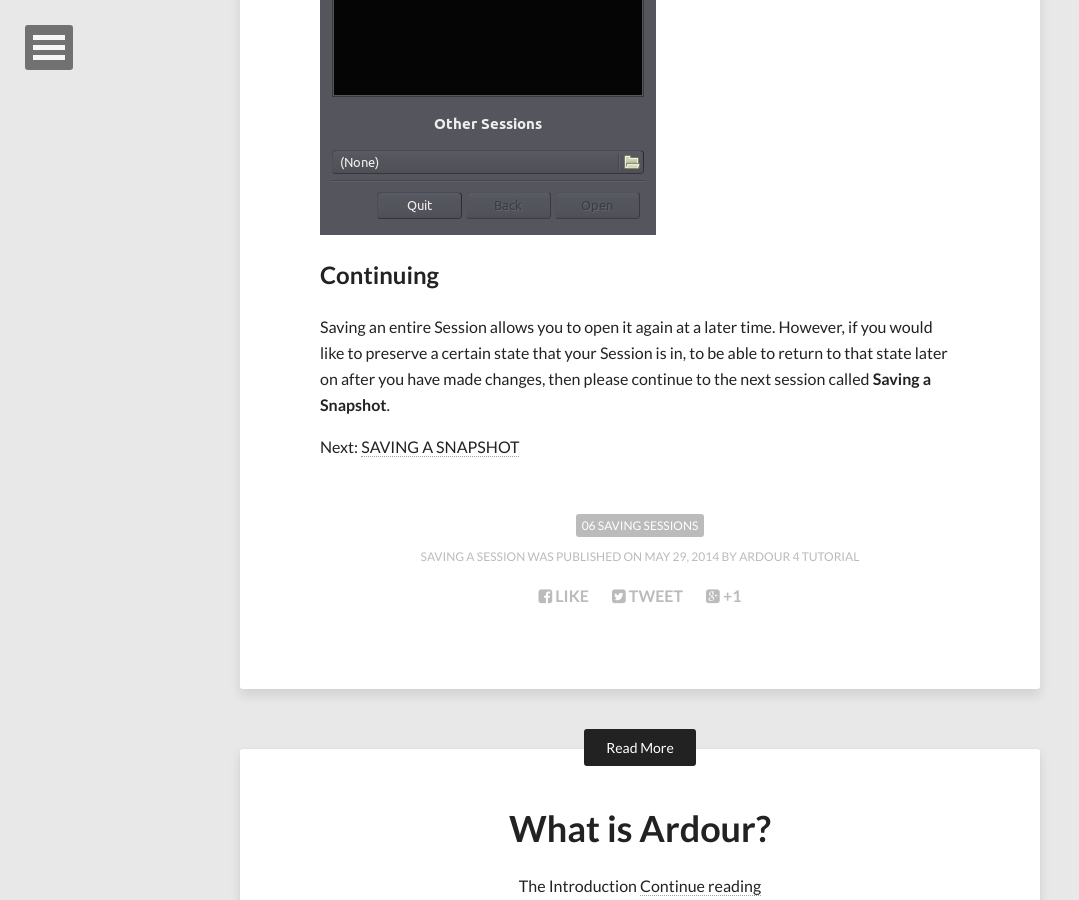
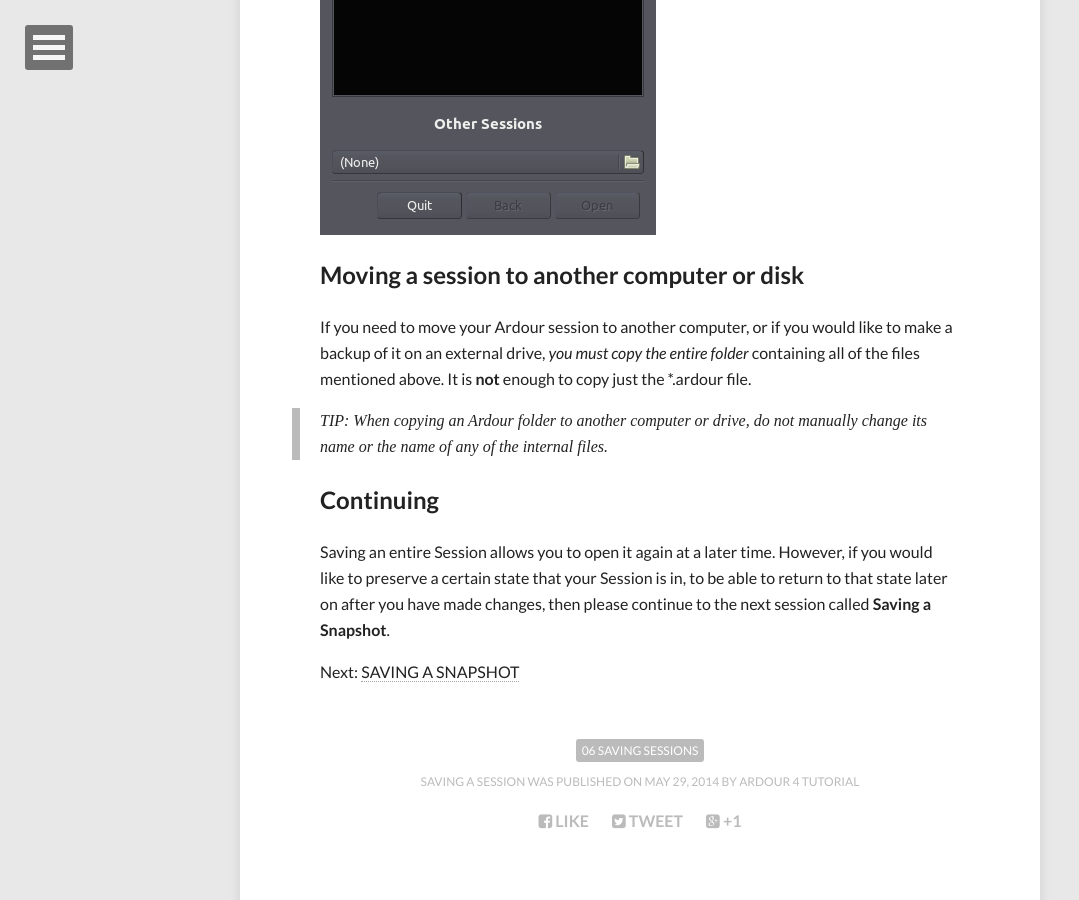
Before and after one commit to brunoruviaro/ardour4-tutorial, a Jekyll site: the page built from _posts/2014-05-29-saving-a-session.md, in a window 1280 px wide and 900 px high, scrolled down 2072 px. Shown: the whole window, without its empty margins (0-1079 px from the left). Built offline with Jekyll 4.4.1, drawn with Linux system fonts in a browser that asks for light colours; nearby versions of some CDN libraries.

Commit message:
Update 2014-05-29-saving-a-session.md

```diff
--- a/_posts/2014-05-29-saving-a-session.md
+++ b/_posts/2014-05-29-saving-a-session.md
@@ -38,6 +38,12 @@
 
 ![Ardour Opening]({{ site.url }}/images/Ardour4_Session_Setup_Dialog.png)
 
+## Moving a session to another computer or disk
+
+If you need to move your Ardour session to another computer, or if you would like to make a backup of it on an external drive, *you must copy the entire folder* containing all of the files mentioned above. It is **not** enough to copy just the *.ardour file.
+
+> TIP: When copying an Ardour folder to another computer or drive, do not manually change its name or the name of any of the internal files.
+
 ## Continuing
 
 Saving an entire Session allows you to open it again at a later time.
```
